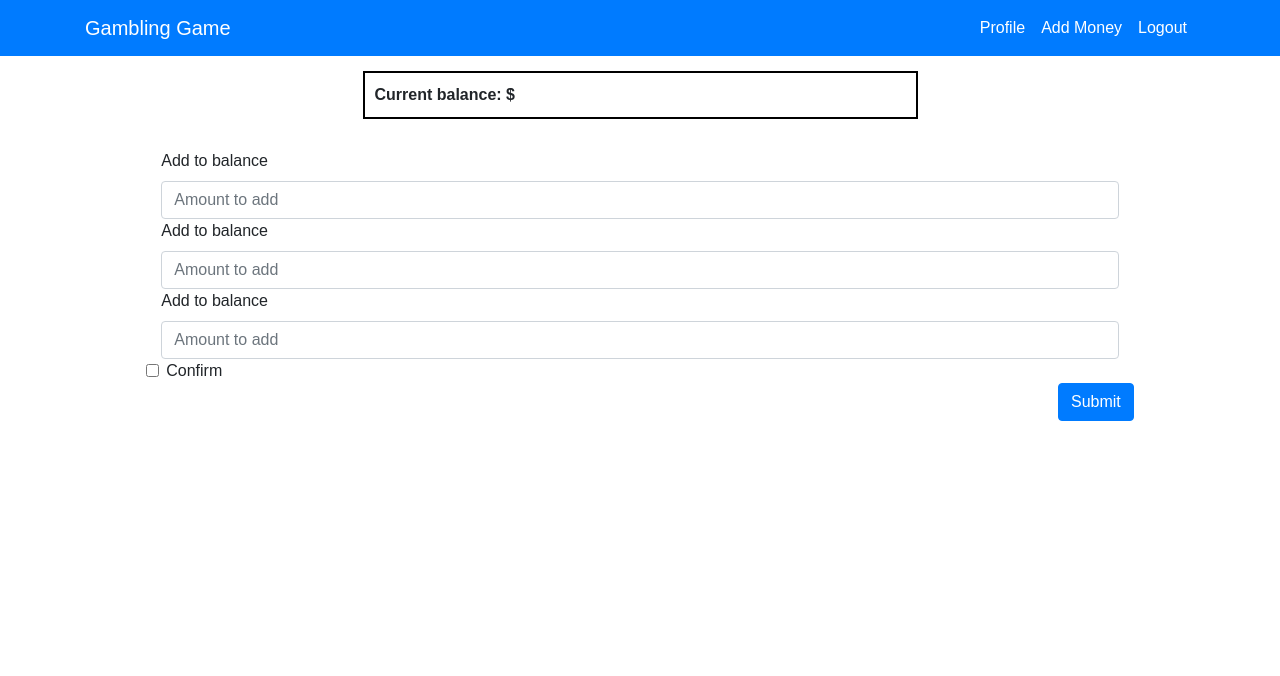
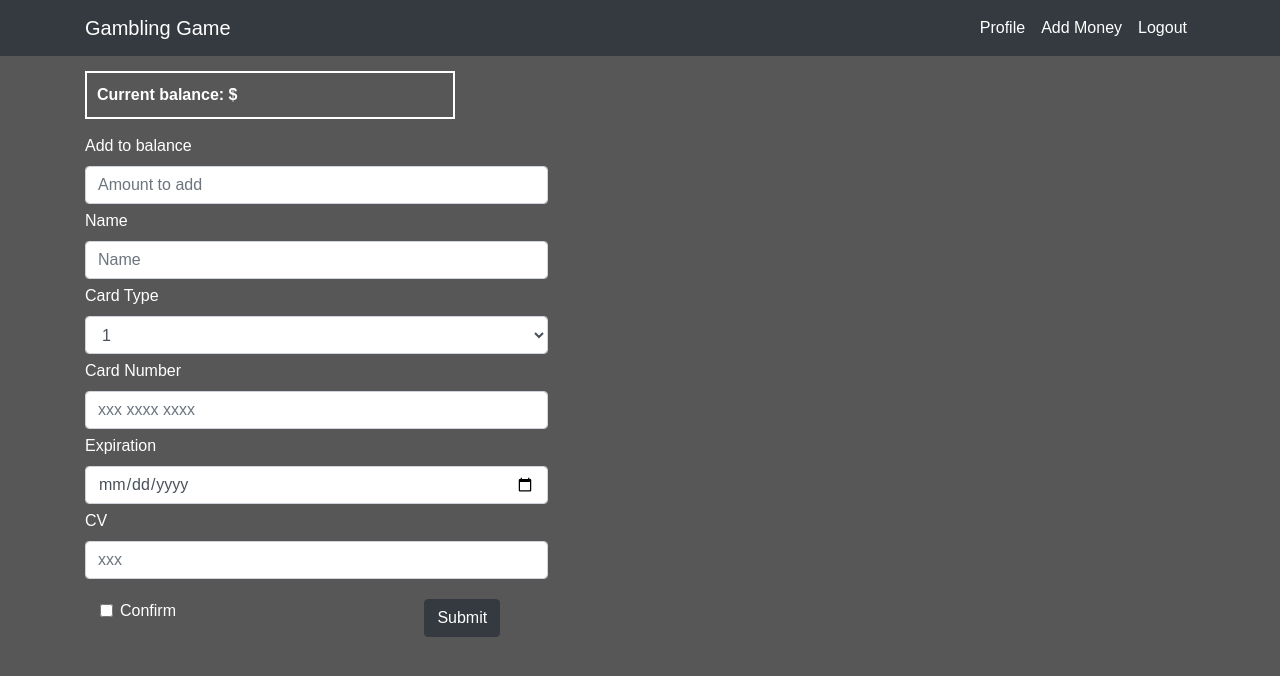
Before and after one commit to StoRm619/gambling_game, a React (Create React App) app in the folder create-react-express-jwt-master/client/: page /addMoney in a window 1280 px wide. Shown: the top 676 px of the page. Built offline with nearby package versions, Linux system fonts and the light colour scheme; sample sign-in values are in the browser's storage.

Commit message:
add money css

```diff
--- a/create-react-express-jwt-master/client/public/index.html
+++ b/create-react-express-jwt-master/client/public/index.html
@@ -23,6 +23,11 @@
       Learn how to configure a non-root public URL by running `npm run build`.
     -->
   <title>React App</title>
+  <style>
+    body {
+      background-color: rgb(88, 87, 87);
+    }
+  </style>
 </head>
 
 <body>
--- a/create-react-express-jwt-master/client/src/App.css
+++ b/create-react-express-jwt-master/client/src/App.css
@@ -1,5 +1,9 @@
 .row {
   margin: 0;
+}
+.table {
+  padding: 0;
+  margin-bottom: 0;
 }
 .signUpHeader,.logInHeader {
   margin: 0 auto;
@@ -7,23 +11,33 @@
   margin-top: 25px;
   margin-bottom: 15px;
 }
-.signUpSubmit,.logInSubmit {
-  float: right;
+.signUpForm,.logInForm {
+  margin: 0 auto;
+  padding: 0;
+}
+.formLink {
+  padding: 0;
+}
+.addMoney {
+  color: white;
 }
 .addMoneyPageHeader {
   margin: 0 auto;
-  margin-top: 15px;
+  margin-top: 30px;
   padding: 10px;
   font-weight: bold;
-  border: 2px solid black;
+  border: 2px solid white;
   margin-bottom: 15px;
 }
 .addMoneyForm {
   margin: 0 auto;
   margin-top: 15px;
 }
-.addMoneySubmit {
-  float: right;
+.form-check, .addMoneySubmit {
+  margin-top: 15px;
+}
+.form-group {
+  margin-bottom: 5px;
 }
 .App {
   text-align: center;
@@ -44,8 +58,14 @@
   margin-top: 15px;
   height: 300px;
 }
+.mainMatchInfoRow {
+  margin-top: 15px;
+}
 .mainMatchInfo {
   width: 100%;
+}
+.carouselRow {
+  margin-top: 15px;
 }
 .carouselHeader {
   margin: 0 auto;
@@ -69,4 +89,16 @@
     margin: 0;
     margin-left: 40px;
   }
+  .addMoneyPageHeader {
+    margin: 0;
+    margin-top: 15px;
+  }
+  .addMoneyForm {
+    margin: 0;
+    margin-top: 15px;
+    padding: 0;
+  }
+  .form-group {
+    padding: 0;
+  }
 }
--- a/create-react-express-jwt-master/client/src/App.js
+++ b/create-react-express-jwt-master/client/src/App.js
@@ -15,7 +15,7 @@ class App extends Component {
           <MainMatch />
         </div>
 
-        <div className="row">
+        <div className="row carouselRow">
           <div className="col-sm-10 col-md-6 carouselHeader">
             Other ongoing matches:
           </div>
--- a/create-react-express-jwt-master/client/src/components/Carousel/Carousel.css
+++ b/create-react-express-jwt-master/client/src/components/Carousel/Carousel.css
@@ -4,13 +4,13 @@
 }
 .carouselPic {
     margin: 0 auto;
-    height: 150px;
+    height: 175px;
     padding: 0;
 }
 .carouselInfo,.carouselInfoTable {
     margin: 0 auto;
     padding: 0;
-    height: 150px;
+    height: 175px;
 }
 @media only screen and (min-width: 768px) {
     .carousel {
--- a/create-react-express-jwt-master/client/src/components/Navbar/Navbar.js
+++ b/create-react-express-jwt-master/client/src/components/Navbar/Navbar.js
@@ -9,7 +9,7 @@ class Navbar extends Component {
     }
 
     showNavigation = () => {
-        //if (this.Auth.loggedIn()) {
+        if (this.Auth.loggedIn()) {
             return (
                 <ul className="navbar-nav">
                     <li className="nav-item">
@@ -24,24 +24,24 @@ class Navbar extends Component {
                     </li>
                 </ul>
             );
-        //}
-        // else {
-        //     return (
-        //         <ul className="navbar-nav">
-        //             <li className="nav-item">
-        //                 <Link className="nav-link" to="/signup">Signup</Link>
-        //             </li>
-        //             <li className="nav-item">
-        //                 <Link className="nav-link" to="/login">Login</Link>
-        //             </li>
-        //         </ul>
-        //     );
-        // }
+        }
+        else {
+            return (
+                <ul className="navbar-nav">
+                    <li className="nav-item">
+                        <Link className="nav-link active" to="/signup">Signup</Link>
+                    </li>
+                    <li className="nav-item">
+                        <Link className="nav-link active" to="/login">Login</Link>
+                    </li>
+                </ul>
+            );
+        }
     };
 
     render() {
         return (
-            <nav className="navbar navbar-expand-lg navbar-dark bg-primary">
+            <nav className="navbar navbar-expand-lg navbar-dark bg-dark">
                 <div className="container">
                     <Link className="navbar-brand" to="/">Gambling Game</Link>
                     <button className="navbar-toggler" type="button" data-toggle="collapse" data-target="#navbarNav" aria-controls="navbarNav" aria-expanded="false" aria-label="Toggle navigation">
--- a/create-react-express-jwt-master/client/src/components/Schedule Table/ScheduleTable.js
+++ b/create-react-express-jwt-master/client/src/components/Schedule Table/ScheduleTable.js
@@ -4,7 +4,7 @@ import './ScheduleTable.css';
 function ScheduleTable() {
     return (<div className="col-sm-12 col-md-5 eventSchedule">
         <div className="eventScheduleHeader">Upcoming matches: </div>
-        <table class="table eventScheduleTable table-dark">
+        <table className="table eventScheduleTable table-dark">
             <thead>
                 <tr>
                     <th scope="col">Event</th>
--- a/create-react-express-jwt-master/client/src/pages/AddMoney.js
+++ b/create-react-express-jwt-master/client/src/pages/AddMoney.js
@@ -1,35 +1,58 @@
 import React, { Component } from 'react';
 import withAuth from './../components/withAuth';
-import API from './../utils/API';
 
 class AddMoney extends Component {
 
     render() {
         return (
             <div className="container addMoney">
-                <div clasName="row">
-                    <div className="addMoneyPageHeader col-sm-6">Current balance: $</div>
+                <div className="row">
+                    <div className="addMoneyPageHeader col-sm-6 col-md-4">Current balance: $</div>
                 </div>
 
                 <div className="row">
-                    <form className="addMoneyForm col-sm-11">
+                    <form className="addMoneyForm col-sm-11 col-md-5">
                         <div className="form-group row col-sm-12">
-                            <label for="depositedMoney">Add to balance </label>
+                            <label htmlFor="depositedMoney">Add to balance </label>
                             <input type="text" className="form-control" id="depositedMoney" placeholder="Amount to add" />
                         </div>
                         <div className="form-group row col-sm-12">
-                            <label for="depositedMoney">Add to balance </label>
-                            <input type="text" className="form-control" id="depositedMoney" placeholder="Amount to add" />
+                            <label htmlFor="depositedMoney">Name </label>
+                            <input type="text" className="form-control" id="depositedMoney" placeholder="Name" />
                         </div>
                         <div className="form-group row col-sm-12">
-                            <label for="depositedMoney">Add to balance </label>
-                            <input type="text" className="form-control" id="depositedMoney" placeholder="Amount to add" />
+                            <label htmlFor="depositedMoney">Card Type </label>
+                            <select className="form-control" id="exampleFormControlSelect2">
+                                <option>1</option>
+                                <option>2</option>
+                                <option>3</option>
+                                <option>4</option>
+                                <option>5</option>
+                            </select>
                         </div>
-                        <div class="form-check">
-                            <input type="checkbox" class="form-check-input" id="exampleCheck1" />
-                            <label class="form-check-label" for="exampleCheck1">Confirm</label>
+                        <div className="form-group row col-sm-12">
+                            <label htmlFor="depositedMoney">Card Number </label>
+                            <input type="text" className="form-control" id="depositedMoney" placeholder="xxx xxxx xxxx" />
                         </div>
-                        <button type="submit" className="btn btn-primary addMoneySubmit">Submit</button>
+                        <div className="form-group row col-sm-12">
+                            <label htmlFor="depositedMoney">Expiration </label>
+                            <input type="date" className="form-control" id="depositedMoney" placeholder="Amount to add" />
+                        </div>
+                        <div className="form-group row col-sm-12">
+                            <label htmlFor="depositedMoney">CV </label>
+                            <input type="text" className="form-control" id="depositedMoney" placeholder="xxx" />
+                        </div>
+                        <div className="form-group row">
+                            <div className="col-sm-12">
+                                <div className="row">
+                                    <div className="form-check col-sm-9">
+                                        <input type="checkbox" className="form-check-input" id="addMoneyCheck" />
+                                        <label className="form-check-label" htmlFor="addMoneyCheck">Confirm</label>
+                                    </div>
+                                    <button type="submit" className="btn btn-dark addMoneySubmit">Submit</button>
+                                </div>
+                            </div>
+                        </div>
 
                     </form>
                 </div>
--- a/create-react-express-jwt-master/client/src/pages/Login.js
+++ b/create-react-express-jwt-master/client/src/pages/Login.js
@@ -1,6 +1,6 @@
-import React, {Component} from 'react';
+import React, { Component } from 'react';
 import AuthService from './../components/AuthService';
-import {Link, Redirect} from 'react-router-dom';
+import { Link, Redirect } from 'react-router-dom';
 
 class Login extends Component {
   constructor() {
@@ -15,7 +15,9 @@ class Login extends Component {
       .then(res => {
         // once user is logged in
         // take them to their profile page
-        this.props.history.replace(`/profile`);
+        this.props.history.replace(`/`);
+        //added reload to immediately change navbar when a user connects
+        document.location.reload();
       })
       .catch(err => {
         alert(err.response.data.message)
@@ -23,7 +25,7 @@ class Login extends Component {
   };
 
   handleChange = event => {
-    const {name, value} = event.target;
+    const { name, value } = event.target;
     this.setState({
       [name]: value
     });
@@ -35,9 +37,12 @@ class Login extends Component {
     }
     return (
       <div className="container">
+        <div className="row">
           <h1 className="logInHeader">Login</h1>
-        <form onSubmit={this.handleFormSubmit}>
-          <div className="form-group">
+        </div>
+        <div className="row">
+          <form onSubmit={this.handleFormSubmit} className="col-sm-10  col-md-6 logInForm">
+            <div className="form-group row">
               <label htmlFor="username">Username:</label>
               <input className="form-control"
                 placeholder="Username goes here..."
@@ -45,9 +50,9 @@ class Login extends Component {
                 type="text"
                 id="username"
                 autoComplete="username"
-                   onChange={this.handleChange}/>
+                onChange={this.handleChange} />
             </div>
-          <div className="form-group">
+            <div className="form-group row">
               <label htmlFor="pwd">Password:</label>
               <input className="form-control"
                 placeholder="Password goes here..."
@@ -55,13 +60,15 @@ class Login extends Component {
                 type="password"
                 id="pwd"
                 autoComplete="current-password"
-                   onChange={this.handleChange}/>
+                onChange={this.handleChange} />
             </div>
-          <button type="submit" className="btn btn-primary logInSubmit">Submit</button>
+            <div className="row">
+              <p className="col-sm-9 col-md-10 formLink"><Link to="/signup">Dont' have an account?</Link></p>
+              <button type="submit" className="btn btn-primary logInSubmit">Log in</button>
+            </div>
           </form>
-        <p><Link to="/signup">Dont' have an account?</Link></p>
         </div>
-
+      </div>
     );
   }
 }
--- a/create-react-express-jwt-master/client/src/pages/Profile.js
+++ b/create-react-express-jwt-master/client/src/pages/Profile.js
@@ -1,7 +1,6 @@
 import React, { Component } from 'react';
 import withAuth from './../components/withAuth';
 import API from './../utils/API';
-import { Link } from 'react-router-dom';
 
 class Profile extends Component {
 
--- a/create-react-express-jwt-master/client/src/pages/Signup.js
+++ b/create-react-express-jwt-master/client/src/pages/Signup.js
@@ -1,5 +1,5 @@
-import React, {Component} from 'react';
-import {Link, Redirect} from 'react-router-dom';
+import React, { Component } from 'react';
+import { Link, Redirect } from 'react-router-dom';
 import AuthService from './../components/AuthService';
 import API from './../utils/API';
 
@@ -21,7 +21,7 @@ class Signup extends Component {
   };
 
   handleChange = event => {
-    const {name, value} = event.target;
+    const { name, value } = event.target;
     this.setState({
       [name]: value
     });
@@ -34,10 +34,12 @@ class Signup extends Component {
     }
     return (
       <div className="container">
-
+        <div className="row">
           <h1 className="signUpHeader">User sign up</h1>
-        <form onSubmit={this.handleFormSubmit}>
-          <div className="form-group">
+        </div>
+        <div className="row">
+          <form onSubmit={this.handleFormSubmit} className="col-sm-10 col-md-6 signUpForm">
+            <div className="form-group row">
               <label htmlFor="username">Username:</label>
               <input className="form-control"
                 placeholder="Username goes here..."
@@ -45,9 +47,9 @@ class Signup extends Component {
                 type="text"
                 id="username"
                 autoComplete="username"
-                   onChange={this.handleChange}/>
+                onChange={this.handleChange} />
             </div>
-          <div className="form-group">
+            <div className="form-group row">
               <label htmlFor="email">Email address:</label>
               <input className="form-control"
                 placeholder="Email goes here..."
@@ -55,9 +57,9 @@ class Signup extends Component {
                 type="email"
                 id="email"
                 autoComplete="email"
-                   onChange={this.handleChange}/>
+                onChange={this.handleChange} />
             </div>
-          <div className="form-group">
+            <div className="form-group row">
               <label htmlFor="pwd">Password:</label>
               <input className="form-control"
                 placeholder="Password goes here..."
@@ -65,11 +67,14 @@ class Signup extends Component {
                 type="password"
                 id="pwd"
                 autoComplete="new-password"
-                   onChange={this.handleChange}/>
+                onChange={this.handleChange} />
             </div>
-          <button type="submit" className="btn btn-primary signUpSubmit">Submit</button>
+            <div className="row">
+              <p className="col-sm-9 col-md-10 formLink"><Link to="/login">Already have an account?</Link></p>
+              <button type="submit" className="btn btn-primary signUpSubmit">Sign up</button>
+            </div>
           </form>
-        <p><Link to="/login">Already have an account?</Link></p>
+        </div>
       </div>
     );
   }
```
Also changed, not shown: create-react-express-jwt-master/client/src/components/Carousel/Carousel.js (+16 -16 lines), create-react-express-jwt-master/client/src/components/MainMatch.js (+5 -5 lines). Lines whose indentation alone changed are shown as unchanged.
